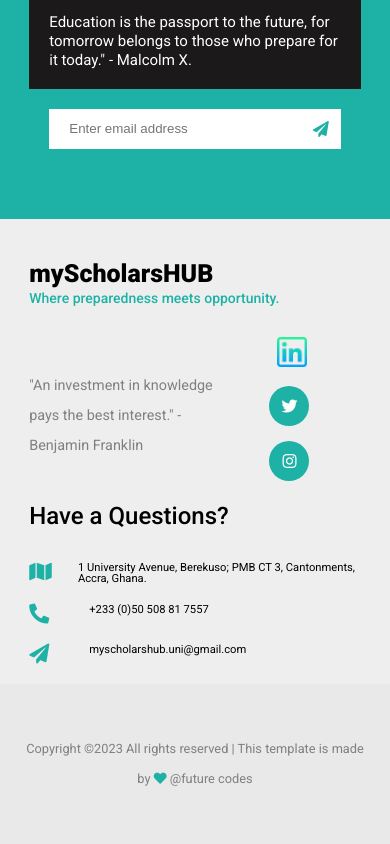
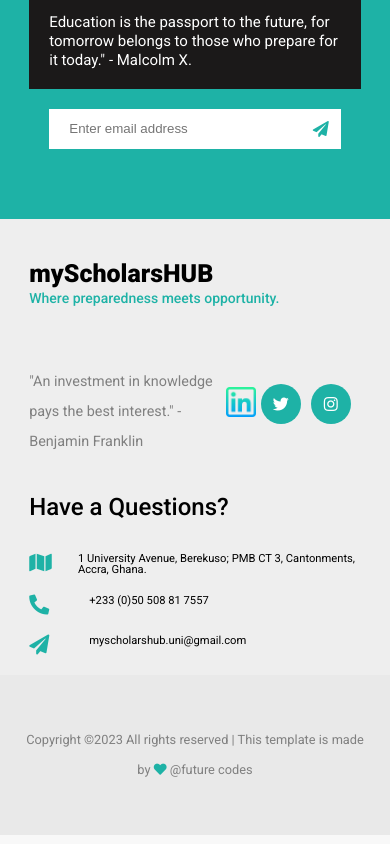
Before and after one commit to Evans-Junior/myScholarsHUB, a React (Create React App) app: page /Apply in a window 390 px wide. Shown: the part 3790-4634 px from the top of the page. Built offline with nearby package versions, Linux system fonts and the light colour scheme.

Commit message:
maxwell picture

```diff
--- a/src/components/about/AboutCard.jsx
+++ b/src/components/about/AboutCard.jsx
@@ -10,7 +10,7 @@ const AboutCard = () => {
       <section className='aboutHome'>
         <div className='container flexSB'>
           <div className='left row'>
-            <img src='./images/students/contact.jpg' alt='' />
+            <img src='./images/students/st3.jpeg' alt='' />
           </div>
           <div className='right row'>
             <Heading subtitle='TAKE ADVANTAGE' title='Countless openings at these universities and institutions' />
--- a/src/components/blog/BlogCard.jsx
+++ b/src/components/blog/BlogCard.jsx
@@ -13,14 +13,14 @@ const BlogCard = () => {
             <div className='admin flexSB'>
               <span>
                 <i className='fa fa-user'></i>
-                <label htmlFor=''>{val.type}</label>
+                <label htmlFor=''>{val.location}</label>
               </span>
               <span>
                 <i className='fa fa-calendar-alt'></i>
                 <label htmlFor=''>{val.date}</label>
               </span>
               <span>
-                <i className='fa fa-comments'></i>
+                {/* <i className='fa fa-comments'></i> */}
                 <label htmlFor=''>{val.com}</label>
               </span>
             </div>
--- a/src/components/common/footer/footer.css
+++ b/src/components/common/footer/footer.css
@@ -63,12 +63,13 @@ footer .container {
   padding: 20px;
 }
 
+
+
+
 @media screen and (max-width: 768px) {
   footer .container {
     grid-template-columns: repeat(2, 1fr);
   }
-
-
 
 }
 footer .logo span {
@@ -122,10 +123,11 @@ footer .items i {
 }
 
 .social_media{
-  display: grid;
+  display: flex;
   grid-template-rows: (3fr,0.25%);
-  row-gap: 15px;
-  /* justify-content: space-between; */
+  /* row-gap: 15px; */
+  /* justify-content: center; */
+
 }
 
 footer h4 {
@@ -185,7 +187,7 @@ footer .last i {
 
   .social_media{
     display: flex;
-    flex-direction: column;
+    flex-direction: row;
     justify-content: center;
     align-items: center;
   }
```
Also changed, not shown: public/images/students/st3 - Copy.jpeg (added).
